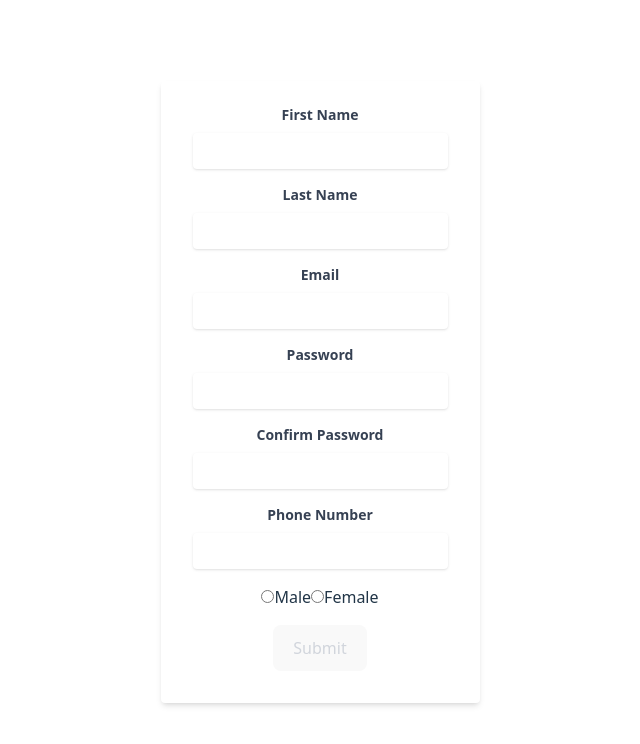
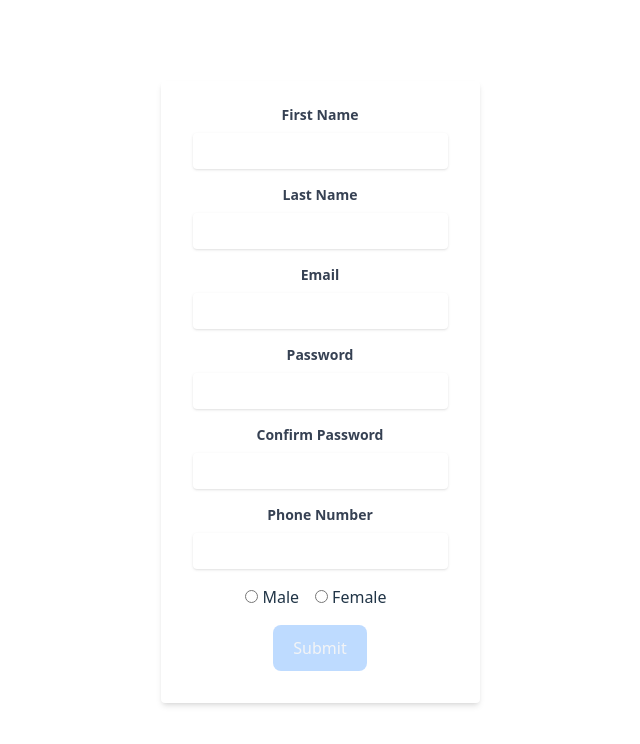
Before and after one commit to ellefamkar/Formik-React, a React (Vite) app: page / in a window 1280 px wide. Shown: the top 744 px of the page, without its empty margins (320-960 px from the left). Built offline with nearby package versions, Linux system fonts and the light colour scheme.

Commit message:
fix : Modify button styles

```diff
--- a/src/index.css
+++ b/src/index.css
@@ -44,16 +44,8 @@ button {
   font-size: 1em;
   font-weight: 500;
   font-family: inherit;
-  background-color: #1a1a1a;
-  cursor: pointer;
+  /* cursor: pointer; */
   transition: border-color 0.25s;
-}
-button:hover {
-  border-color: #646cff;
-}
-button:focus,
-button:focus-visible {
-  outline: 4px auto -webkit-focus-ring-color;
 }
 
 @media (prefers-color-scheme: light) {
@@ -64,7 +56,7 @@ button:focus-visible {
   a:hover {
     color: #747bff;
   }
-  button {
+  /* button {
     background-color: #f9f9f9;
-  }
+  } */
 }
--- a/src/signup/Signup.jsx
+++ b/src/signup/Signup.jsx
@@ -193,7 +193,7 @@ function Signup() {
             onChange={formik.handleChange}
             checked={formik.values.gender === "0"}
           />
-          <label htmlFor="0">Male</label>
+          <label htmlFor="0" className="ml-1 mr-4">Male</label>
           <input
             type="radio"
             name="gender"
@@ -202,14 +202,14 @@ function Signup() {
             onChange={formik.handleChange}
             checked={formik.values.gender === "1"}
           />
-          <label htmlFor="1">Female</label>
+          <label htmlFor="1" className="ml-1 mr-2">Female</label>
         </div>
         <button
           className={`font-bold py-2 px-4 rounded outline-none border-none hover:border-none focus:shadow-outline
             ${
               !formik.isValid
-                ? "bg-blue-500 hover:bg-blue-700 text-gray-300"
-                : "bg-gray-500 text-gray-500"
+                ? "bg-blue-200 hover:bg-blue-300 text-gray-100 cursor-not-allowed"
+                : "bg-blue-500 text-white cursor-pointer"
             }
             `}
           type="submit"
```
